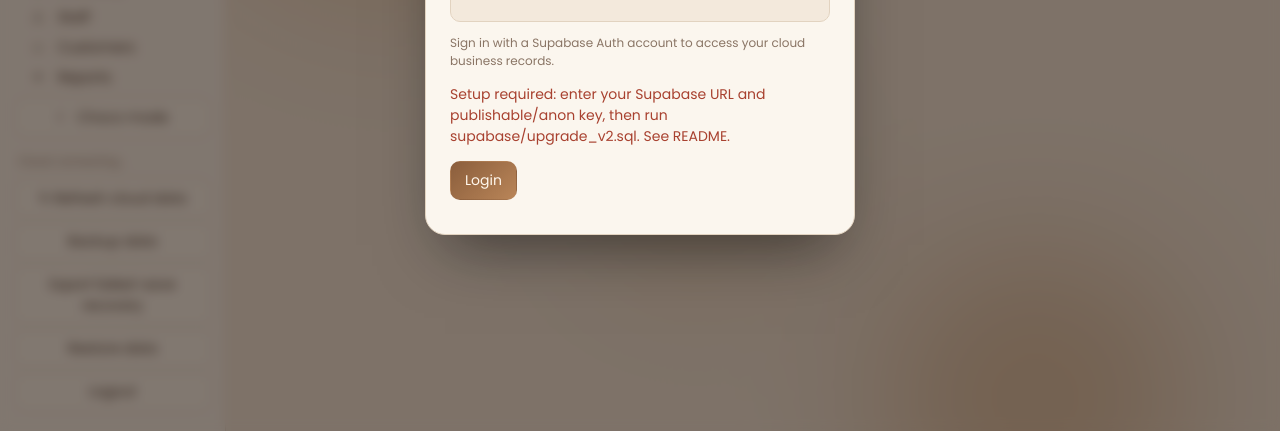
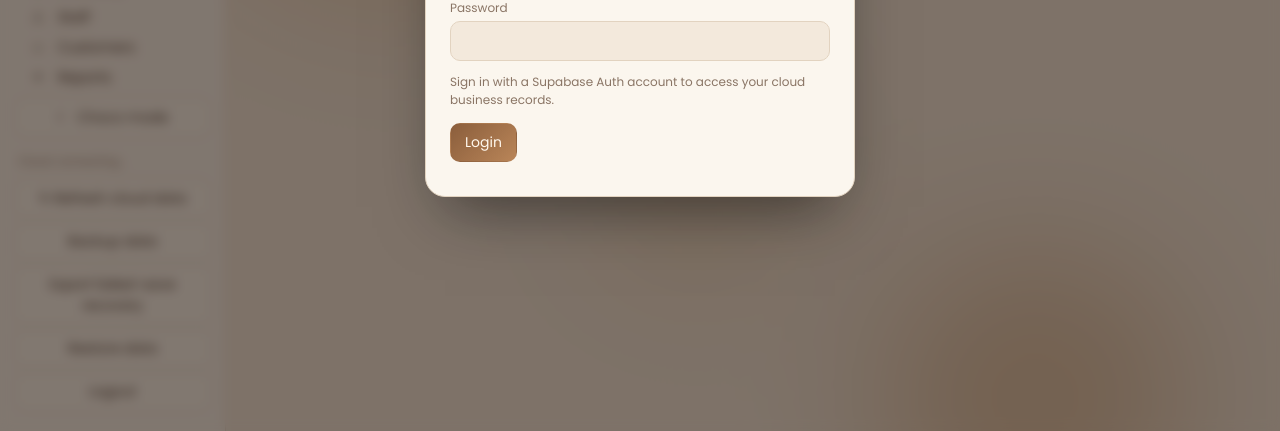
Before and after one commit to aemanmuz/Two-Tales-Apps-v5, a plain HTML site: page index.html in a window 1280 px wide. Shown: the part 369-800 px from the top of the page. Drawn offline with nearby package versions, Linux system fonts and the light colour scheme.

Commit message:
Set Supabase URL and public key
Updated Supabase configuration with URL and public key.

```diff
--- a/index.html
+++ b/index.html
@@ -198,8 +198,8 @@ tbody tr:has(.ck:checked){background:color-mix(in srgb,var(--pri) 15%,transparen
 
 <script>
 /* ===== SUPABASE CONFIG: fill both values before opening the app ===== */
-const SUPABASE_URL = '';      // e.g. https://xxxx.supabase.co
-const SUPABASE_KEY = '';      // anon public key
+const SUPABASE_URL = 'https://hntdmbezophnnqjycxns.supabase.co';      // e.g. https://xxxx.supabase.co
+const SUPABASE_KEY = 'sb_publishable_Nn7dC0a9TIq7P6Pnwb7y7A_g0m0PnCW';      // anon public key
 /* Public anon/publishable key only. NEVER paste the Supabase service_role key. */
 
 const $ = s => document.querySelector(s);
```
